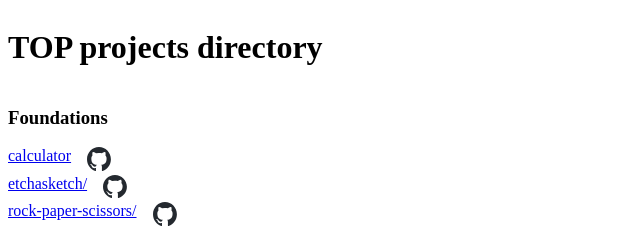
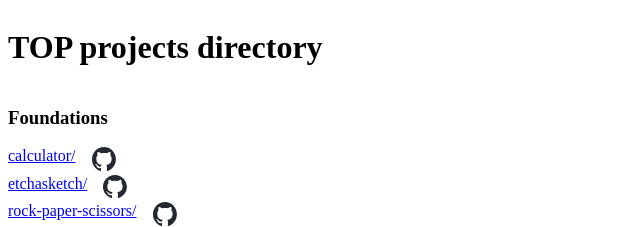
Before and after one commit to edlally/the-odin-project, a plain HTML site: page index.html in a window 1280 px wide. Shown: the top 227 px of the page, 0-640 px from the left. Drawn offline with Linux system fonts and the light colour scheme.

Commit message:
Fix links to calculator pages

```diff
--- a/index.html
+++ b/index.html
@@ -14,7 +14,7 @@
 
         <h3>Foundations</h3>
         <div class="link">
-            <a href="landing-page/">calculator</a>
+            <a href="calculator/">calculator/</a>
             <a href="https://github.com/edlally/the-odin-project/tree/main/calculator"><img src="assets/gitLogo.svg" width="24"/></a>
         </div>
         <div class="link">
```
